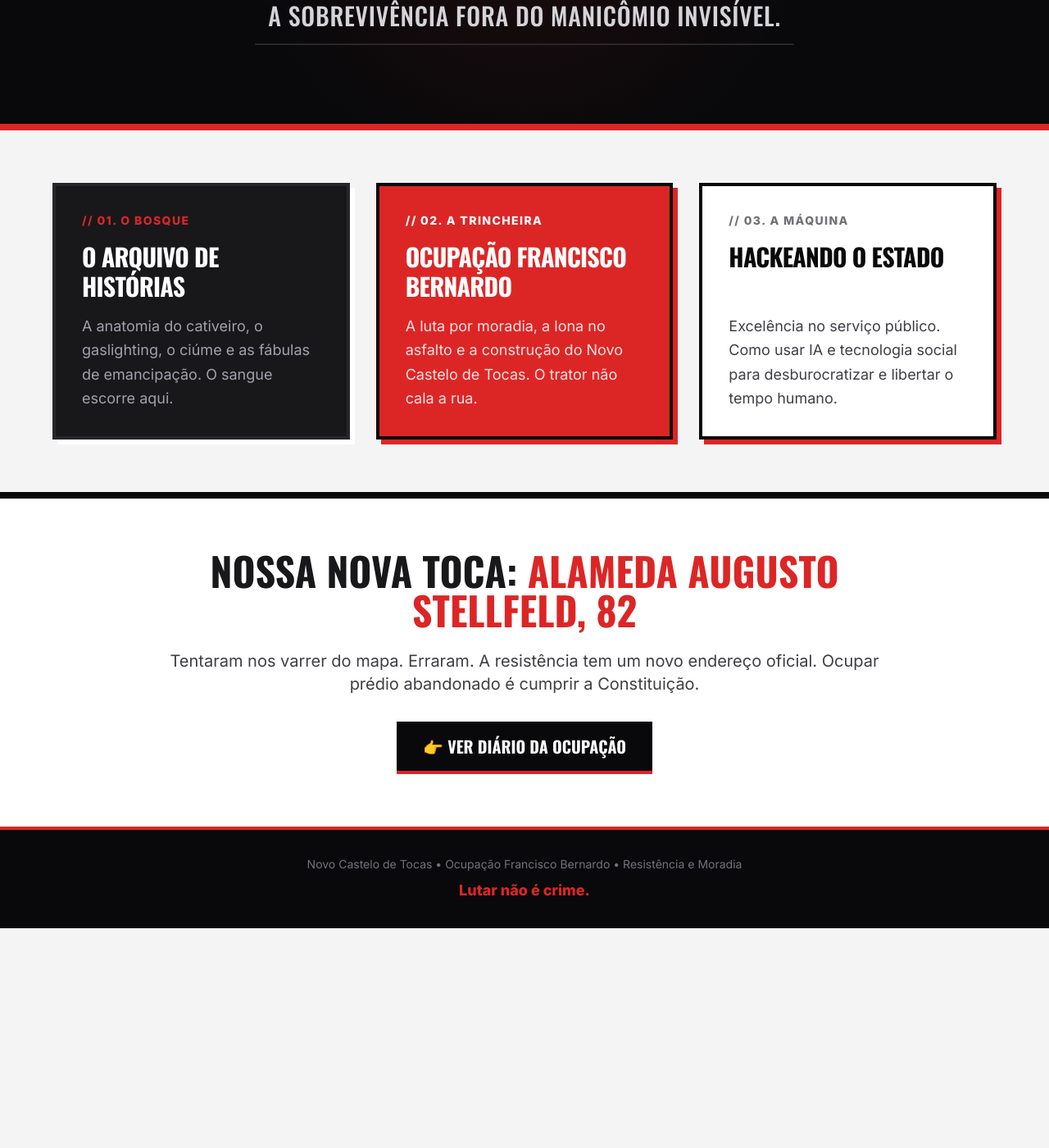
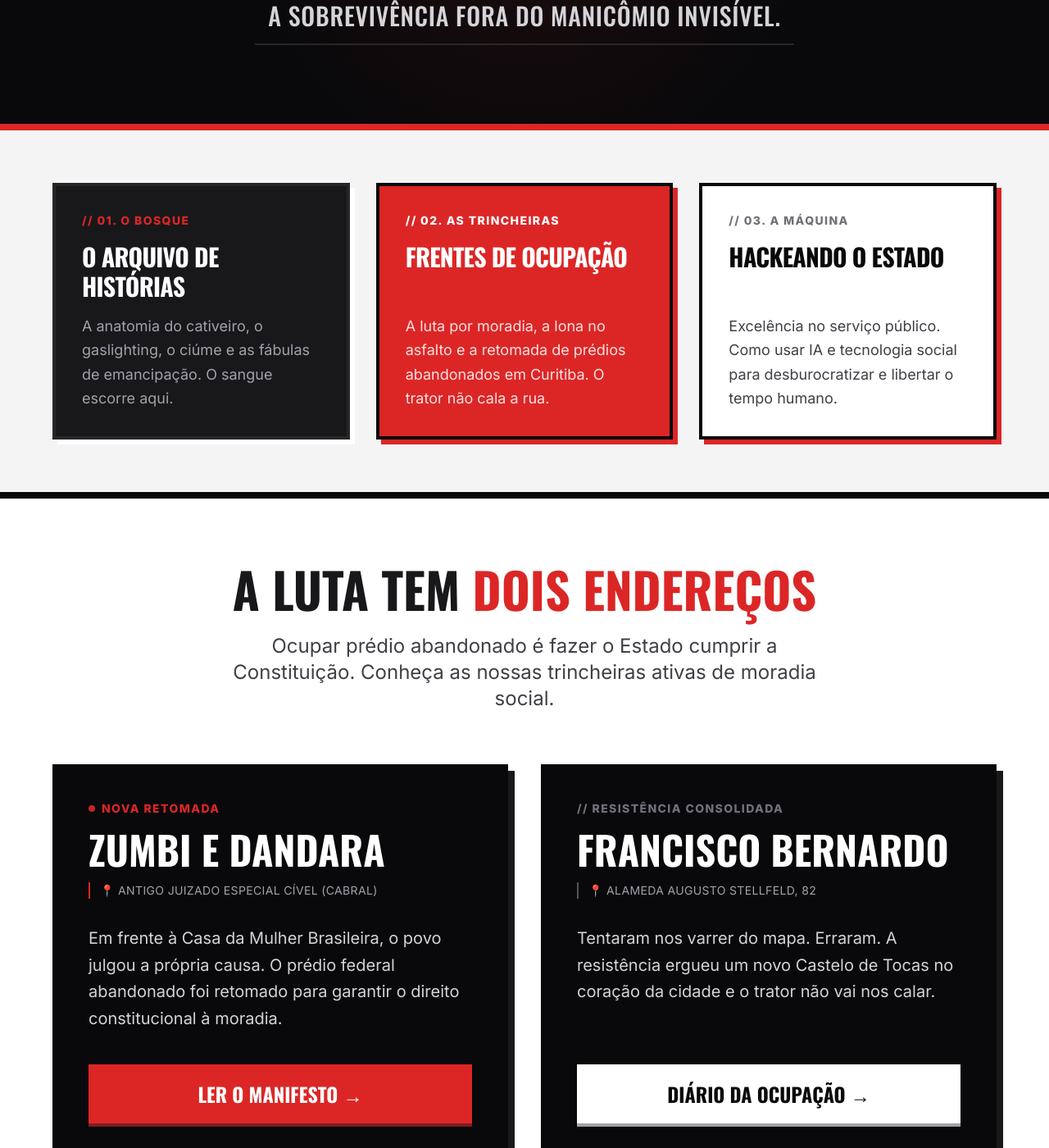
Before and after one commit to rjamur/boralutar, a Jekyll site: the page built from index.md, in a window 1280 px wide and 1400 px high, scrolled down 409 px. Shown: the whole window at 82% size. Built offline with Jekyll 4.4.1, drawn with Linux system fonts in a browser that asks for light colours; nearby versions of some CDN libraries; before the commit the page ends 1541 px from its top, so only the background shows below that.

Commit message:
Atualizar o index.md

```diff
--- a/index.md
+++ b/index.md
@@ -36,14 +36,14 @@ permalink: /
                 </p>
             </a>
 
-            <!-- PILAR 2: A Trincheira (Ocupação) -->
-            <a href="#ocupacao" class="bg-brand-red border-4 border-brand-dark hover:bg-red-700 p-8 flex flex-col h-full group transition-all duration-300 brutalist-btn">
-                <div class="font-tech text-white text-sm mb-4 font-bold tracking-widest uppercase">// 02. A Trincheira</div>
+            <!-- PILAR 2: A Trincheira (Ocupações) -->
+            <a href="#ocupacoes" class="bg-brand-red border-4 border-brand-dark hover:bg-red-700 p-8 flex flex-col h-full group transition-all duration-300 brutalist-btn">
+                <div class="font-tech text-white text-sm mb-4 font-bold tracking-widest uppercase">// 02. As Trincheiras</div>
                 <h3 class="font-heading text-3xl font-bold text-white mb-4 uppercase tracking-tight">
-                    Ocupação Francisco Bernardo
+                    Frentes de Ocupação
                 </h3>
                 <p class="text-red-100 text-lg leading-relaxed mt-auto">
-                    A luta por moradia, a lona no asfalto e a construção do Novo Castelo de Tocas. O trator não cala a rua.
+                    A luta por moradia, a lona no asfalto e a retomada de prédios abandonados em Curitiba. O trator não cala a rua.
                 </p>
             </a>
 
@@ -62,19 +62,66 @@ permalink: /
     </div>
 </section>
 
-<!-- Resumo da Ocupação (Para não perder o que você já tinha) -->
-<section id="ocupacao" class="bg-white text-zinc-900 py-16 px-6 md:px-12 border-t-8 border-brand-dark">
-    <div class="max-w-4xl mx-auto text-center">
-        <h2 class="font-heading text-4xl md:text-5xl font-bold uppercase mb-6 text-zinc-900">
-            Nossa Nova Toca: <span class="text-brand-red">Alameda Augusto Stellfeld, 82</span>
-        </h2>
-        <p class="text-xl text-zinc-700 font-medium mb-8">
-            Tentaram nos varrer do mapa. Erraram. A resistência tem um novo endereço oficial. Ocupar prédio abandonado é cumprir a Constituição.
-        </p>
-        <div class="flex flex-col md:flex-row justify-center gap-4">
-            <a href="/ocupa/" class="bg-brand-dark hover:bg-zinc-800 text-white font-heading font-bold text-xl uppercase py-4 px-8 border-b-4 border-brand-red transition-colors w-full md:w-auto">
-                👉 Ver Diário da Ocupação
-            </a>
+<!-- FRENTES DE LUTA (Zumbi e Dandara + Francisco Bernardo) -->
+<section id="ocupacoes" class="bg-white py-20 px-6 md:px-12 border-t-8 border-brand-dark">
+    <div class="max-w-6xl mx-auto">
+
+        <!-- Título da Seção -->
+        <div class="text-center mb-16">
+            <h2 class="font-heading text-5xl md:text-6xl font-black uppercase text-zinc-900 mb-6">
+                A Luta Tem <span class="text-brand-red">Dois Endereços</span>
+            </h2>
+            <p class="text-2xl text-zinc-700 font-medium max-w-3xl mx-auto">
+                Ocupar prédio abandonado é fazer o Estado cumprir a Constituição. Conheça as nossas trincheiras ativas de moradia social.
+            </p>
+        </div>
+
+        <!-- Grid das Ocupações (Meio a Meio Simétrico) -->
+        <div class="grid grid-cols-1 md:grid-cols-2 gap-8 md:gap-10">
+
+            <!-- CARD 1: Ocupação Zumbi e Dandara -->
+            <div class="bg-zinc-950 border-4 border-brand-dark flex flex-col h-full brutalist-btn shadow-[8px_8px_0px_0px_rgba(0,0,0,0.9)] hover:shadow-none hover:translate-x-2 hover:translate-y-2 transition-all">
+                <div class="p-8 md:p-10 flex flex-col h-full">
+                    <div class="font-tech text-brand-red text-sm mb-4 font-bold tracking-widest uppercase flex items-center gap-2">
+                        <span class="w-2 h-2 bg-brand-red rounded-full animate-pulse"></span>
+                        Nova Retomada
+                    </div>
+                    <h3 class="font-heading text-4xl lg:text-5xl font-black text-white uppercase mb-4 leading-tight">
+                        Zumbi e Dandara
+                    </h3>
+                    <p class="font-tech text-zinc-400 text-sm mb-8 uppercase tracking-wide border-l-2 border-brand-red pl-3">
+                        📍 Antigo Juizado Especial Cível (Cabral)
+                    </p>
+                    <p class="text-zinc-300 text-xl leading-relaxed mb-10 flex-grow">
+                        Em frente à Casa da Mulher Brasileira, o povo julgou a própria causa. O prédio federal abandonado foi retomado para garantir o direito constitucional à moradia.
+                    </p>
+                    <a href="/zumbiedandara/" class="bg-brand-red hover:bg-red-700 text-white text-center font-heading font-bold text-xl lg:text-2xl uppercase py-5 px-6 border-b-4 border-red-900 transition-colors w-full mt-auto block">
+                        Ler o Manifesto &rarr;
+                    </a>
+                </div>
+            </div>
+
+            <!-- CARD 2: Ocupação Francisco Bernardo -->
+            <div class="bg-zinc-950 border-4 border-brand-dark flex flex-col h-full brutalist-btn shadow-[8px_8px_0px_0px_rgba(0,0,0,0.9)] hover:shadow-none hover:translate-x-2 hover:translate-y-2 transition-all">
+                <div class="p-8 md:p-10 flex flex-col h-full">
+                    <div class="font-tech text-zinc-500 text-sm mb-4 font-bold tracking-widest uppercase">
+                        // Resistência Consolidada
+                    </div>
+                    <h3 class="font-heading text-4xl lg:text-5xl font-black text-white uppercase mb-4 leading-tight">
+                        Francisco Bernardo
+                    </h3>
+                    <p class="font-tech text-zinc-400 text-sm mb-8 uppercase tracking-wide border-l-2 border-zinc-600 pl-3">
+                        📍 Alameda Augusto Stellfeld, 82
+                    </p>
+                    <p class="text-zinc-300 text-xl leading-relaxed mb-10 flex-grow">
+                        Tentaram nos varrer do mapa. Erraram. A resistência ergueu um novo Castelo de Tocas no coração da cidade e o trator não vai nos calar.
+                    </p>
+                    <a href="/ocupa/" class="bg-white hover:bg-zinc-200 text-brand-dark text-center font-heading font-bold text-xl lg:text-2xl uppercase py-5 px-6 border-b-4 border-zinc-400 transition-colors w-full mt-auto block">
+                        Diário da Ocupação &rarr;
+                    </a>
+                </div>
+            </div>
+
         </div>
     </div>
 </section>
```
